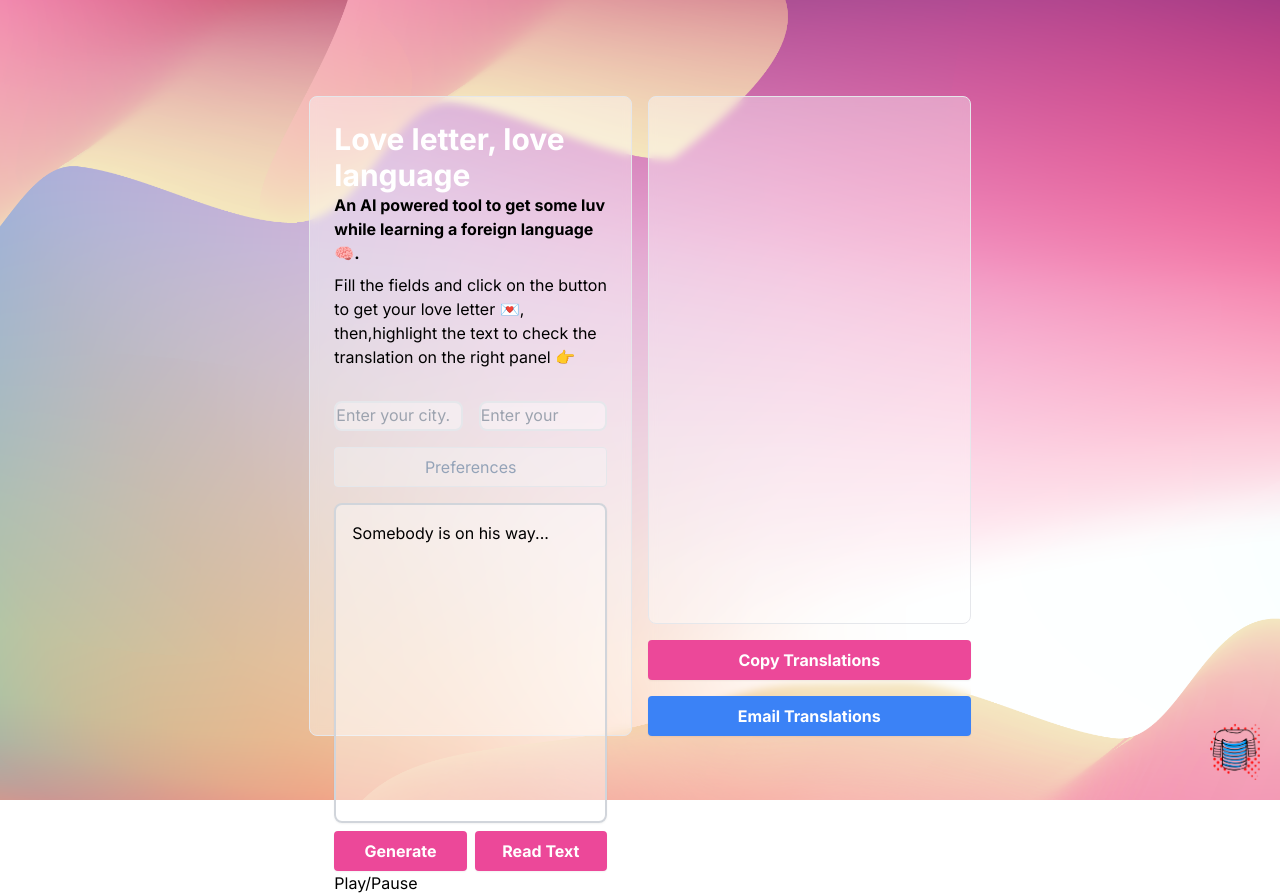
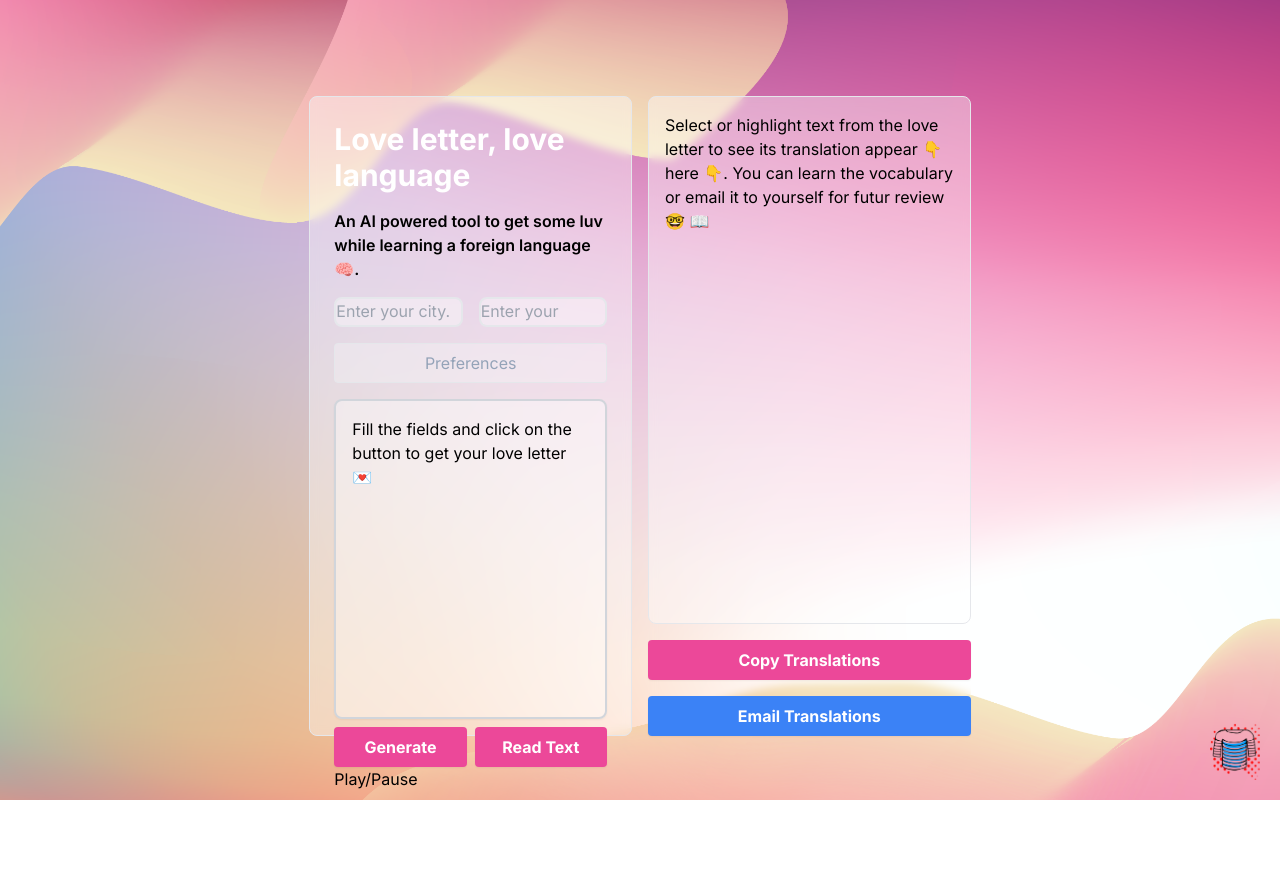
Before and after one commit to lmangall/love-letter, a Next.js app: page / in a window 1280 px wide. After the commit the page ends 832 px from the top, so only its background shows below. Built offline with nearby package versions, Linux system fonts and the light colour scheme.

Commit message:
placeholder texts and readme

```diff
--- a/app/page.tsx
+++ b/app/page.tsx
@@ -121,18 +121,12 @@ export default function Home() {
       />
       <div className="grid  grid-cols-2 w-2/3 gap-4 content-center	m-auto p-24 justify-center ">
         <div className="p-6 backdrop-blur-sm bg-white bg-opacity-40 rounded-lg border border-1 rgba(255, 255, 255, 0.1) h-[80vh]">
-          <h1 className="text-3xl text-white font-bold">
+          <h1 className="mb-4 text-3xl text-white font-bold">
             Love letter, love language{" "}
           </h1>
-          <p className="mb-2 font-bold">
+          <p className="mb-4 font-semibold">
             An AI powered tool to get some luv while learning a foreign language
             🧠.
-          </p>
-          <p className="mb-8">
-            Fill the fields and click on the button to get your love letter 💌,
-            then,
-            <span className="rounded-lg">highlight the text</span> to check the
-            translation on the right panel 👉
           </p>
           {/* Settings Modal */}
           <SettingsModal
@@ -174,7 +168,12 @@ export default function Home() {
             aria-readonly="true"
             onMouseUp={handleTextSelection}
           >
-            {loveStory || "Somebody is on his way..."}
+            {loveStory || (
+              <span className="text-grey">
+                Fill the fields and click on the button to get your love letter
+                💌
+              </span>
+            )}
           </div>
           <div className="flex justify-between gap-2">
             <button
@@ -214,6 +213,8 @@ export default function Home() {
           {/* right column*/}
           <div className="flex-1 bg-white bg-opacity-40 rounded-lg p-4 rounded-lg border border-1 whitespace-pre-wrap">
             <div>
+              {translations.length > 0 ? (
+                <div>
                   {translations.map((translation, index) => (
                     <p
                       key={index}
@@ -222,6 +223,14 @@ export default function Home() {
                   ))}
                   {translationError && (
                     <p className="text-red-500">{translationError}</p>
+                  )}
+                </div>
+              ) : (
+                <span className="display: flex text-grey align-items: center">
+                  Select or highlight text from the love letter to see its
+                  translation appear 👇 here 👇. You can learn the vocabulary or
+                  email it to yourself for futur review 🤓 📖
+                </span>
               )}
             </div>
           </div>
```
Also changed, not shown: 1 other file (tests, documents, lock files or other folders). Lines whose indentation alone changed are shown as unchanged.
